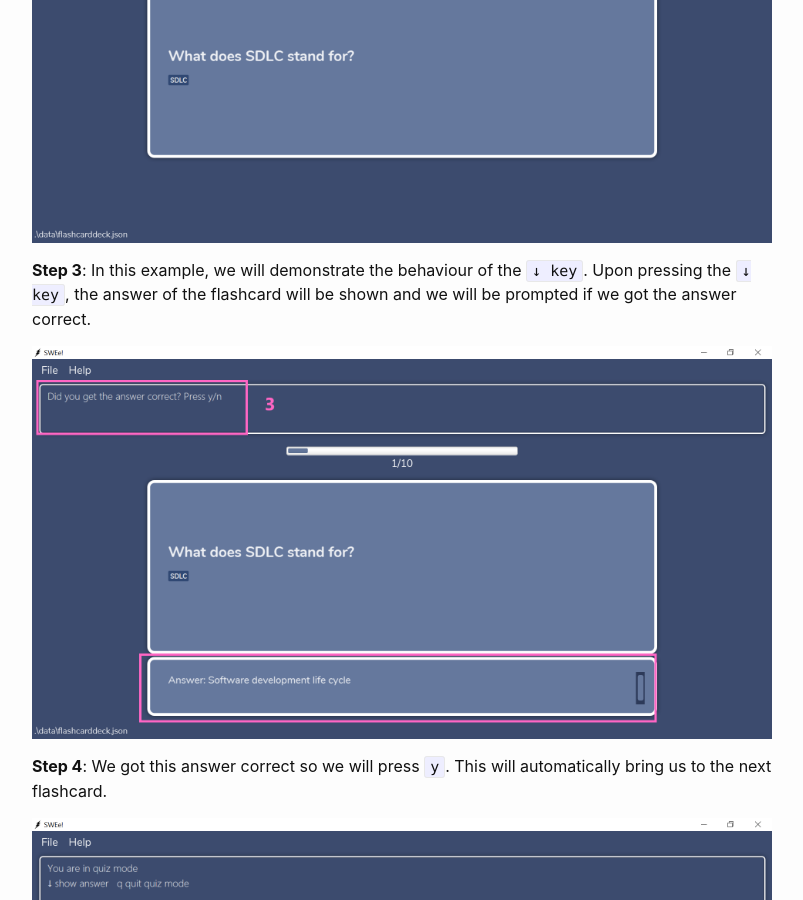
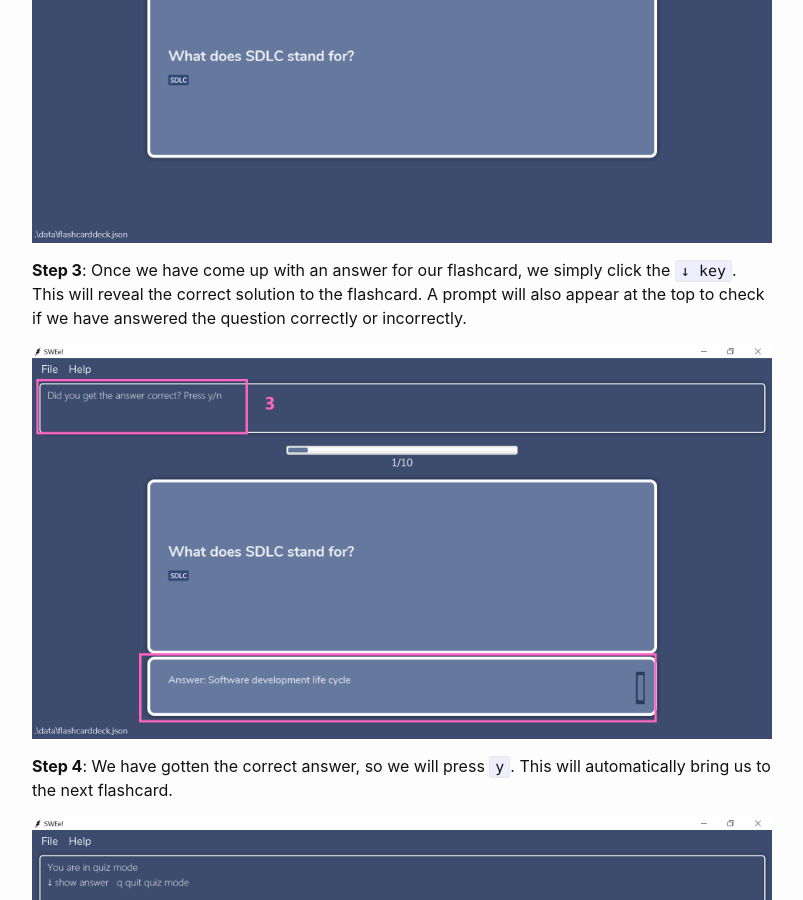
Before and after one commit to minzzelo/cs2101ug, a Jekyll site: the page built from docs/UserGuide.md, in a window 1280 px wide and 900 px high, scrolled down 26627 px. Shown: the whole window, without its empty margins (238-1041 px from the left). Built offline with Jekyll 4.4.1, drawn with Linux system fonts in a browser that asks for light colours; emoji names are drawn with the system emoji font.

Commit message:
Update stats

```diff
--- a/docs/UserGuide.md
+++ b/docs/UserGuide.md
@@ -578,13 +578,14 @@ Quiz attempts are recorded and information about your scores can be displayed us
 ![filedirectory](images/ug/ug_quiz_step2.PNG)
 
 
-**Step 3**: In this example, we will demonstrate the behaviour of the `↓ key`. Upon pressing the `↓ key`, the answer of the flashcard will be shown and we will be prompted if we got the answer correct.
+**Step 3**: Once we have come up with an answer for our flashcard, we simply click the `↓ key`. This will reveal the correct solution to the flashcard. A prompt will also appear at the top to check if we have answered the question correctly or incorrectly.
+
 
 ![filedirectory](images/ug/ug_quiz_step3.PNG)
 
 <div style="page-break-after: always;"></div>
 
-**Step 4**: We got this answer correct so we will press `y`. This will automatically bring us to the next flashcard.
+**Step 4**: We have gotten the correct answer, so we will press `y`. This will automatically bring us to the next flashcard.
 
 ![filedirectory](images/ug/ug_quiz_step4.PNG)
 
```
